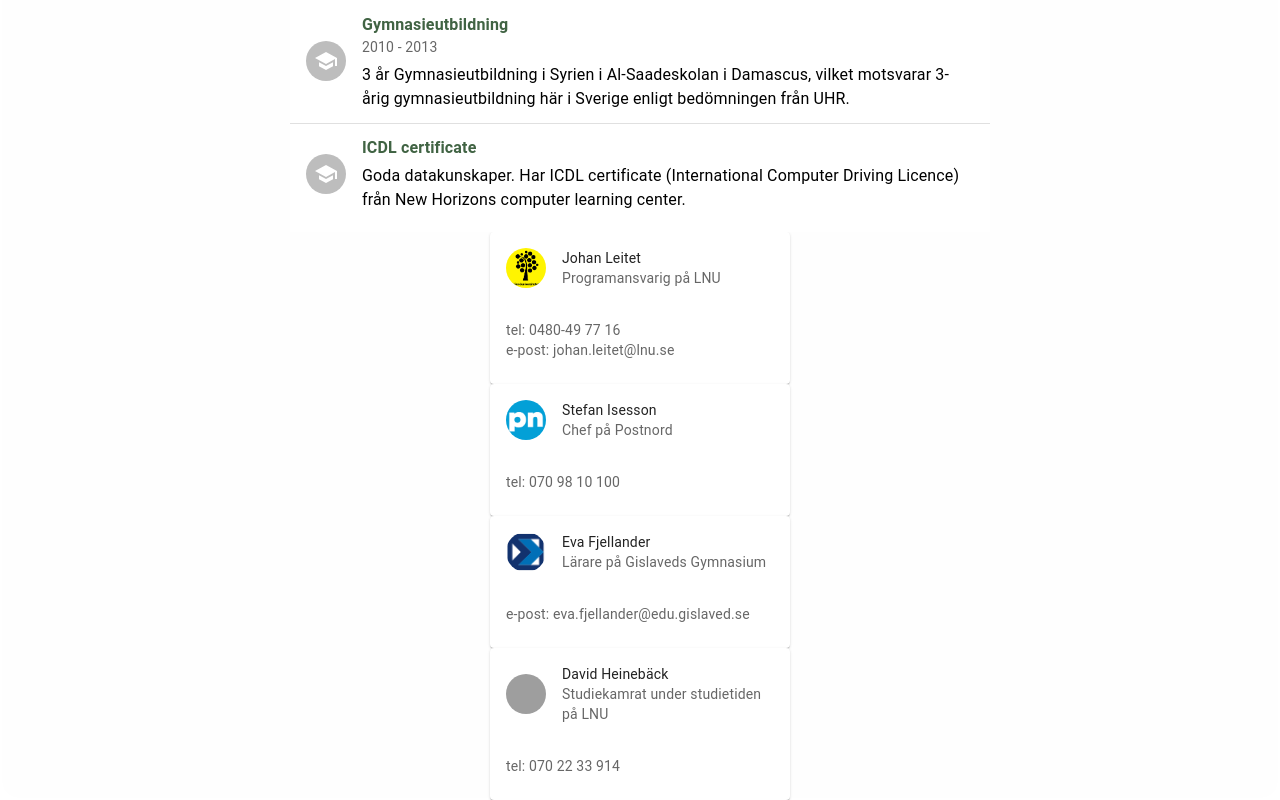
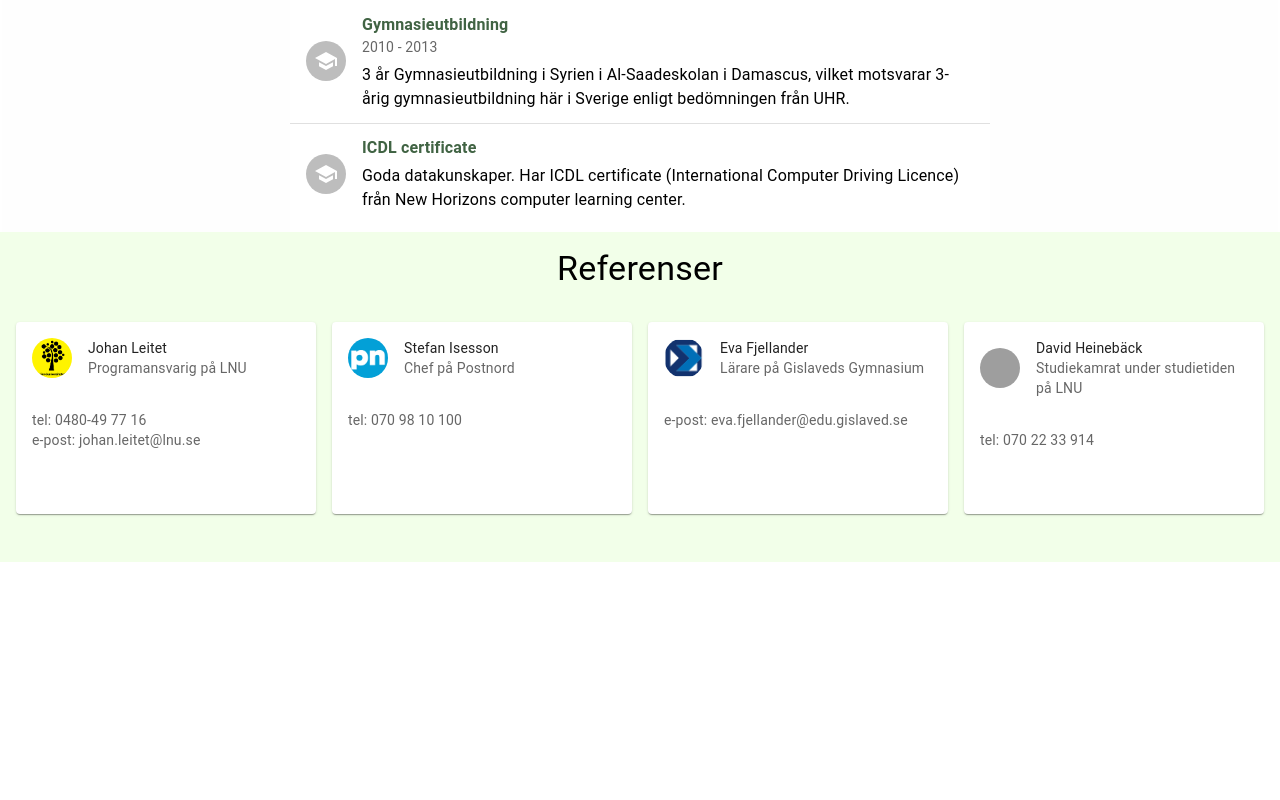
Before and after one commit to Tamimjabr/my-cv-react, a React (Create React App) app: page / in a window 1280 px wide. Shown: the part 4000-4800 px from the top of the page. After the commit the page ends 4562 px from the top, so only its background shows below. Built offline with nearby package versions, Linux system fonts and the light colour scheme; grey boxes are pictures that could not be loaded; a web font is replaced by a local one.

Commit message:
style the referenses

```diff
--- a/src/components/References.tsx
+++ b/src/components/References.tsx
@@ -4,12 +4,37 @@ import CardHeader from "@mui/material/CardHeader";
 import CardContent from "@mui/material/CardContent";
 import Avatar from "@mui/material/Avatar";
 import Typography from "@mui/material/Typography";
+import { styled } from '@mui/material/styles';
+
+const StyledContainer = styled('div')`
+  padding: 1rem 0;
+  background-color: #F2FFE9;
+  width: 100%;
+  display: flex;
+  flex-flow: column nowrap;
+  justify-content: center;
+  align-items: center;
+  & .card-holder{
+    margin: 2rem 0;
+    display: flex;
+    flex-flow: row wrap;
+    justify-content: center;
+    align-items: center;
+    gap: 1rem;
+  }
+`
+
+
 
 const References = () => {
   return (
-    <>
+    <StyledContainer>
+      <Typography variant="h4">
+        Referenser
+      </Typography>
+      <div className="card-holder">
         {references.map(ref => (
-        <Card sx={{ width: 300 }}>
+          <Card sx={{ width: '22rem', height: '12rem', maxWidth: 300 }}>
             <CardHeader
               avatar={<Avatar src={ref.icon} aria-label="reference" >{ref.icon} </Avatar>}
               title={ref.name}
@@ -25,7 +50,8 @@ const References = () => {
             </CardContent>
           </Card>
         ))}
-    </>
+      </div>
+    </StyledContainer>
   );
 };
 
```
Lines whose indentation alone changed are shown as unchanged.
